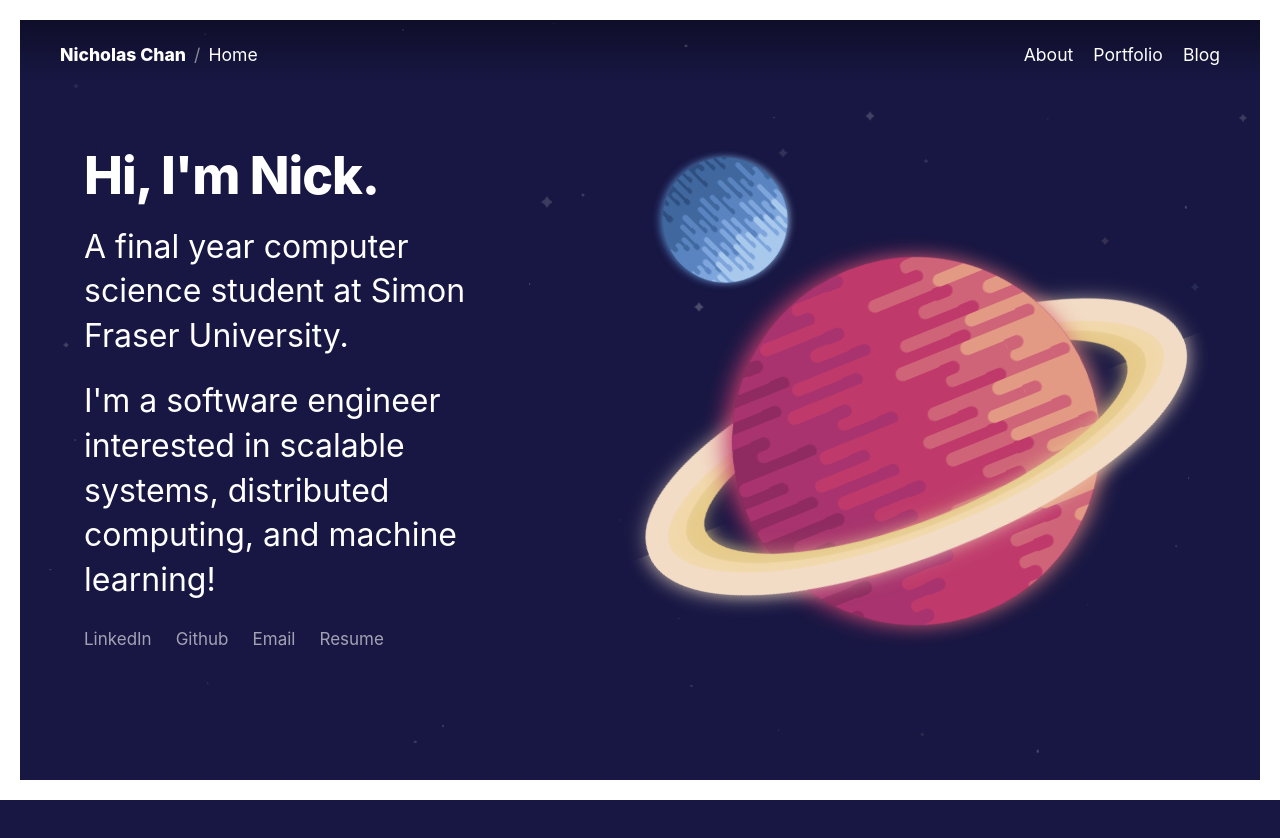
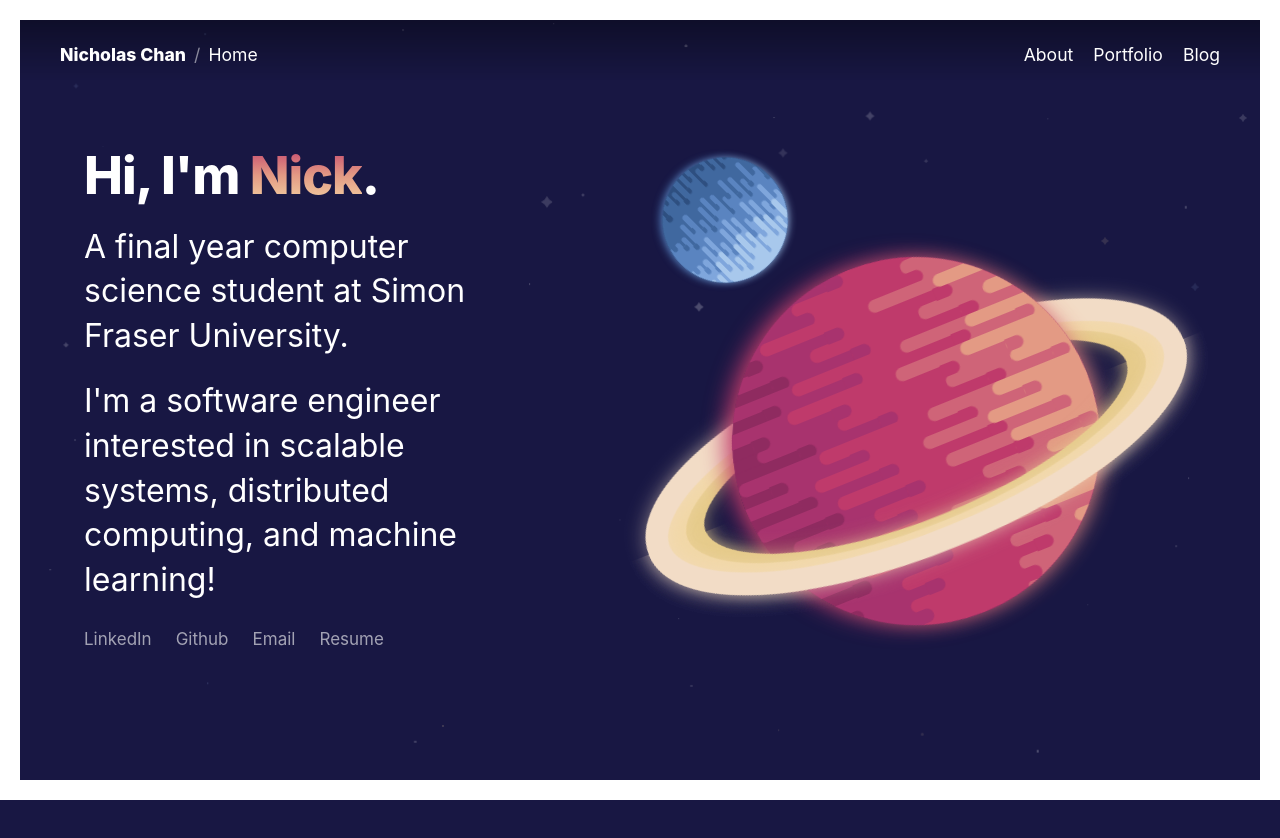
Before and after one commit to pnotato/pnotato.github.io, an Astro site: page / in a window 1280 px wide. Shown: the top 838 px of the page. Built offline with nearby package versions, Linux system fonts and the light colour scheme; Astro itself is replaced by a stand-in of ours.

Commit message:
name colours

```diff
--- a/src/pages/index.astro
+++ b/src/pages/index.astro
@@ -11,7 +11,12 @@ import BarPlanet from "@/components/BarPlanet.astro";
       data-starfield-exclude
       class="flex max-w-2xl flex-col gap-5 bg-dark-purple text-center md:max-w-[40%] md:text-left"
     >
-      <h1 class="text-h1 font-extrabold">Hi, I'm Nick.</h1>
+      <h1 class="text-h1 font-extrabold">
+        Hi, I'm <span
+          class="bg-linear-to-b from-ember via-flare to-accent bg-clip-text text-transparent"
+          >Nick</span
+        >.
+      </h1>
       <h2 class="text-h2 font-normal">
         A final year computer science student at Simon Fraser University.
       </h2>
--- a/src/styles/global.css
+++ b/src/styles/global.css
@@ -4,6 +4,8 @@
   --color-dark-purple: #181743;
   --color-frame: #ffffff;
   --color-accent: #f2d8a7;
+  --color-ember: #bf3a6b;
+  --color-flare: #e39a84;
   --frame-width: 20px;
 
   --text-h1: clamp(2.25rem, 1.6rem + 3vw, 3.25rem);
```
